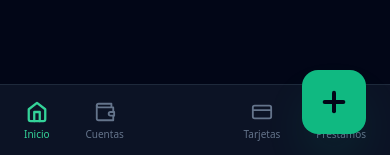
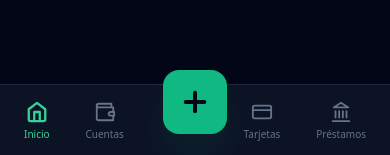
Before and after one commit to jciga14-cloud/finanzas, a React (Vite) app: page / in a window 390 px wide. Shown: the part 686-841 px from the top of the page. Built offline with nearby package versions, Linux system fonts and the light colour scheme; no server answers; the database is empty.

Commit message:
Update App.jsx

```diff
--- a/App.jsx
+++ b/App.jsx
@@ -293,7 +293,7 @@ export default function App() {
         </nav>
 
         {/* FAB Reubicado para ser responsivo */}
-        <div className="fixed bottom-6 right-6 md:bottom-12 md:right-12 z-50">
+        <div className="fixed bottom-6 left-1/2 -translate-x-1/2 md:left-auto md:translate-x-0 md:right-12 md:bottom-12 z-50">
           <button
             onClick={() => setIsFabOpen(!isFabOpen)}
             className={`w-16 h-16 rounded-2xl bg-emerald-500 text-slate-950 flex items-center justify-center shadow-2xl shadow-emerald-500/20 transition-all hover:scale-110 active:scale-95 ${isFabOpen ? 'rotate-45 bg-slate-800 text-emerald-500' : ''}`}
@@ -302,7 +302,7 @@ export default function App() {
           </button>
 
           {isFabOpen && (
-            <div className="absolute bottom-20 right-0 flex flex-col items-end gap-3 pb-2 animate-fade-in-up w-max">
+            <div className="absolute bottom-20 left-1/2 -translate-x-1/2 md:left-auto md:translate-x-0 md:right-0 flex flex-col items-center md:items-end gap-3 pb-2 animate-fade-in-up w-max">
               <FabOption icon={<ArrowRightLeft size={18} />} label="Transferencia" color="bg-indigo-500" onClick={() => {setModalConfig({type: 'transfer'}); setIsFabOpen(false);}} />
               <FabOption icon={<TrendingDown size={18} />} label="Gasto" color="bg-rose-500" onClick={() => {setModalConfig({type: 'expense'}); setIsFabOpen(false);}} />
               <FabOption icon={<TrendingUp size={18} />} label="Ingreso" color="bg-emerald-500" onClick={() => {setModalConfig({type: 'income'}); setIsFabOpen(false);}} />
```
